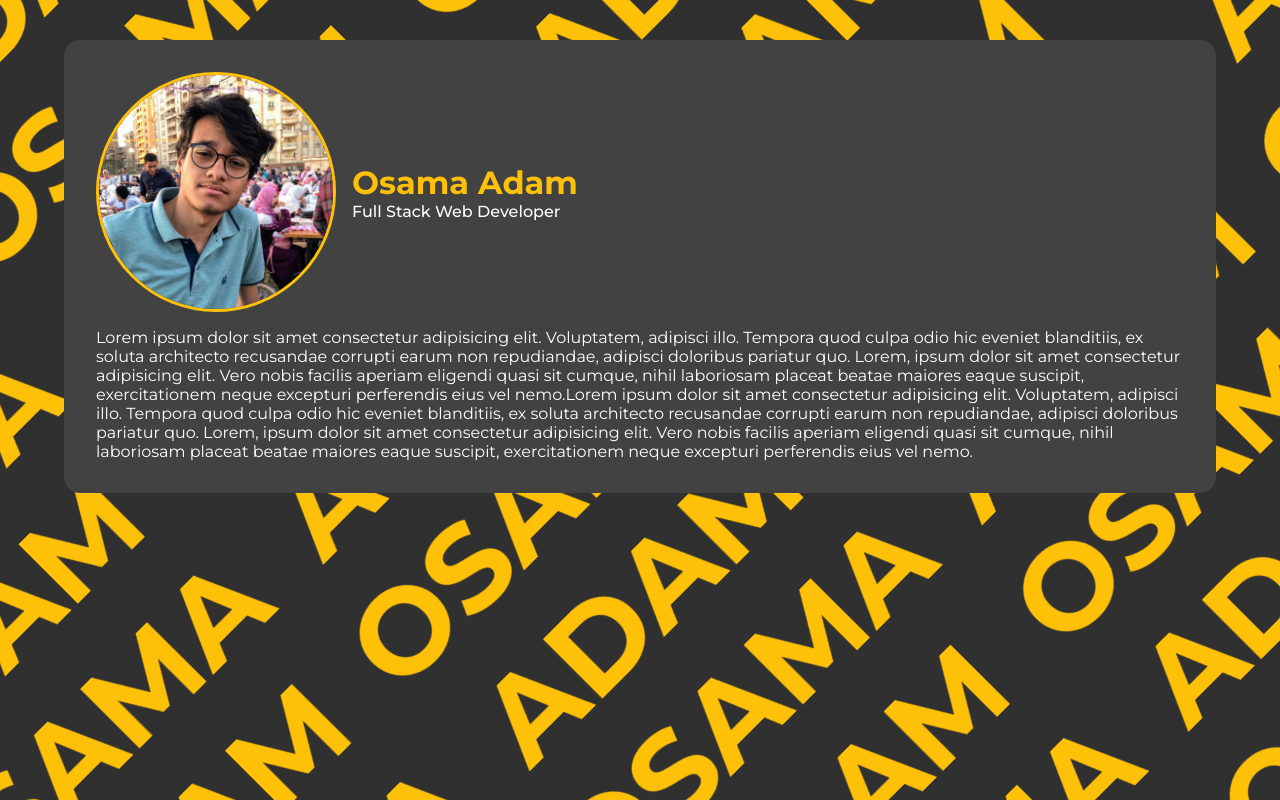
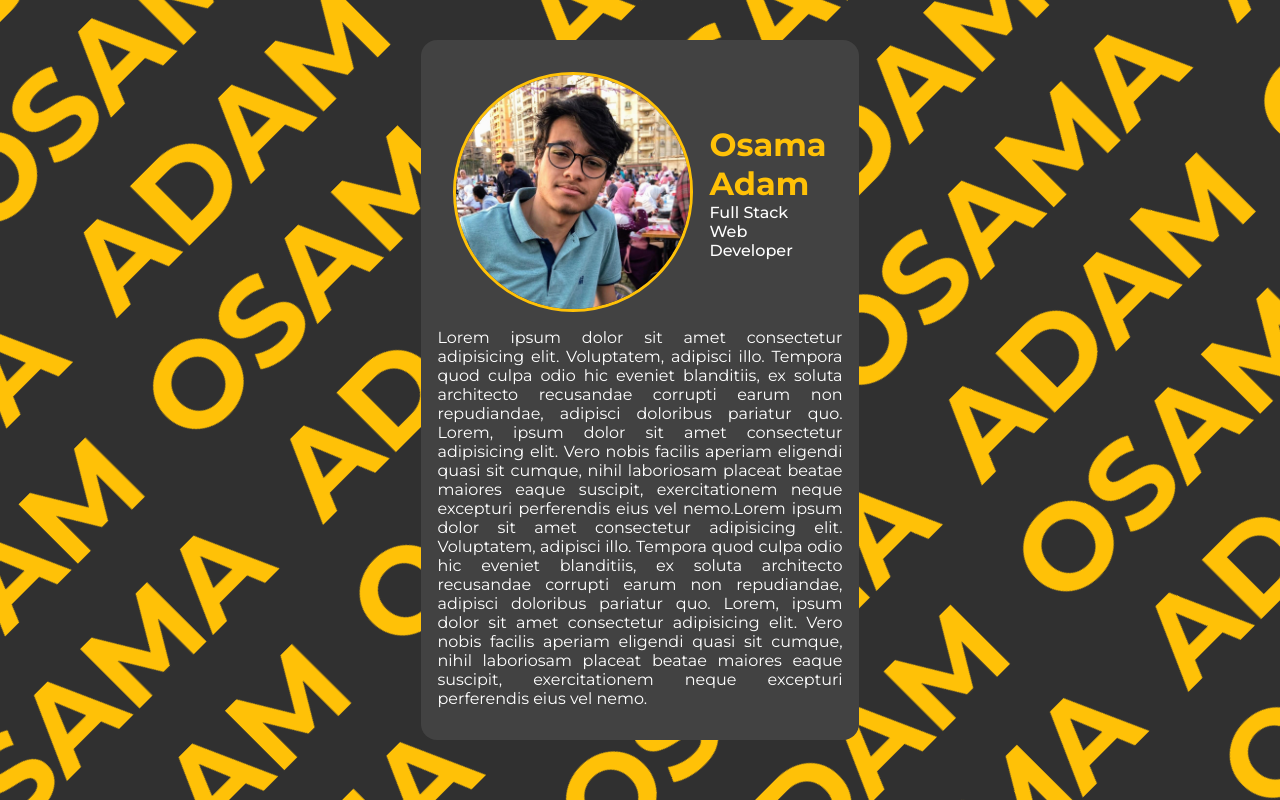
Before and after one commit to osamaadam/personal-website, a React (Create React App) app: page / in a window 1280 px wide. Built offline with nearby package versions, Linux system fonts and the light colour scheme.

Commit message:
probably the basic structure for what is to come

```diff
--- a/src/pages/Home.tsx
+++ b/src/pages/Home.tsx
@@ -5,7 +5,8 @@ const profile = require("../profile.jpg");
 
 const Home = () => {
   return (
-    <div className="home-wrapper">
+    <div className="home-container">
+      <div className="home-profile-paper">
         <img src={profile} alt="Osama Adam" className="profile-picture" />
         <div className="home-info">
           <h1>Osama Adam</h1>
@@ -15,19 +16,21 @@ const Home = () => {
           <p>
             Lorem ipsum dolor sit amet consectetur adipisicing elit. Voluptatem,
             adipisci illo. Tempora quod culpa odio hic eveniet blanditiis, ex
-          soluta architecto recusandae corrupti earum non repudiandae, adipisci
-          doloribus pariatur quo. Lorem, ipsum dolor sit amet consectetur
-          adipisicing elit. Vero nobis facilis aperiam eligendi quasi sit
-          cumque, nihil laboriosam placeat beatae maiores eaque suscipit,
-          exercitationem neque excepturi perferendis eius vel nemo.Lorem ipsum
-          dolor sit amet consectetur adipisicing elit. Voluptatem, adipisci
-          illo. Tempora quod culpa odio hic eveniet blanditiis, ex soluta
-          architecto recusandae corrupti earum non repudiandae, adipisci
-          doloribus pariatur quo. Lorem, ipsum dolor sit amet consectetur
-          adipisicing elit. Vero nobis facilis aperiam eligendi quasi sit
-          cumque, nihil laboriosam placeat beatae maiores eaque suscipit,
-          exercitationem neque excepturi perferendis eius vel nemo.
+            soluta architecto recusandae corrupti earum non repudiandae,
+            adipisci doloribus pariatur quo. Lorem, ipsum dolor sit amet
+            consectetur adipisicing elit. Vero nobis facilis aperiam eligendi
+            quasi sit cumque, nihil laboriosam placeat beatae maiores eaque
+            suscipit, exercitationem neque excepturi perferendis eius vel
+            nemo.Lorem ipsum dolor sit amet consectetur adipisicing elit.
+            Voluptatem, adipisci illo. Tempora quod culpa odio hic eveniet
+            blanditiis, ex soluta architecto recusandae corrupti earum non
+            repudiandae, adipisci doloribus pariatur quo. Lorem, ipsum dolor sit
+            amet consectetur adipisicing elit. Vero nobis facilis aperiam
+            eligendi quasi sit cumque, nihil laboriosam placeat beatae maiores
+            eaque suscipit, exercitationem neque excepturi perferendis eius vel
+            nemo.
           </p>
+        </div>
       </div>
     </div>
   );
--- a/src/pages/home.css
+++ b/src/pages/home.css
@@ -1,13 +1,18 @@
-.home-wrapper {
+.home-container {
+  display: grid;
+  grid-template-columns: repeat(auto-fit, minmax(min-content, 500px));
+  justify-content: center;
+}
+
+.home-profile-paper {
   display: grid;
   grid-template-columns: 1fr min-content minmax(min-content, max-content) 1fr;
   grid-template-rows: 1fr minmax(min-content, 20%) max-content 1fr;
   grid-gap: 1rem;
   padding: 1rem;
   margin: 5vh 5vw;
-  height: auto;
-  align-content: center;
-  justify-content: center;
+  max-width: 500px;
+  min-width: min-content;
   background-color: var(--paper-background);
   border-radius: 1rem;
 }
@@ -42,5 +47,7 @@
 }
 
 .home-bio {
-  grid-area: 3 / 2 / 4 / 4;
+  grid-area: 3 / 1 / 4 / -1;
+  margin: auto;
+  text-align: justify;
 }
```
Lines whose indentation alone changed are shown as unchanged.
